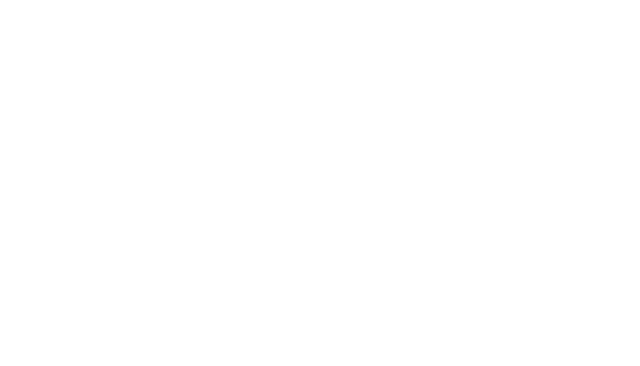
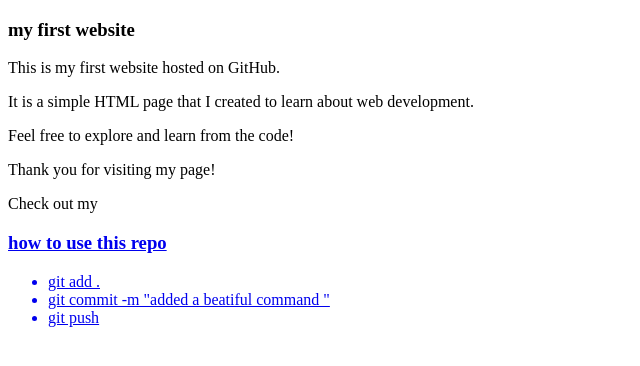
Before and after one commit to sokoo69/my-first-github-repo, a plain HTML site: page index.html in a window 1280 px wide. Shown: the whole page, without its empty margins (0-640 px from the left). Drawn offline with Linux system fonts and the light colour scheme.

Commit message:
added list of commit

```diff
--- a/index.html
+++ b/index.html
@@ -4,8 +4,28 @@
     <meta charset="UTF-8">
     <meta name="viewport" content="width=device-width, initial-scale=1.0">
     <title>MY first github repo</title>
+    <link rel="stylesheet" href="style/style.css">
 </head>
 <body>
+    <div>
+        <h3>my first website</h3>
+        <p>This is my first website hosted on GitHub.</p>
+        <p>It is a simple HTML page that I created to learn about web development.</p>
+        <p>Feel free to explore and learn from the code!</p>
+        <p>Thank you for visiting my page!</p>
+        <p>Check out my <a href="
+    </div>
 
+    <div>
+<h3>
+    how to use this repo
+</h3>
+<ul>
+    <li>git add . </li>
+    <li> git commit -m "added a beatiful command " </li>
+   <li> git push </li>
+</ul>
+
+    </div>
 </body>
 </html>
```
